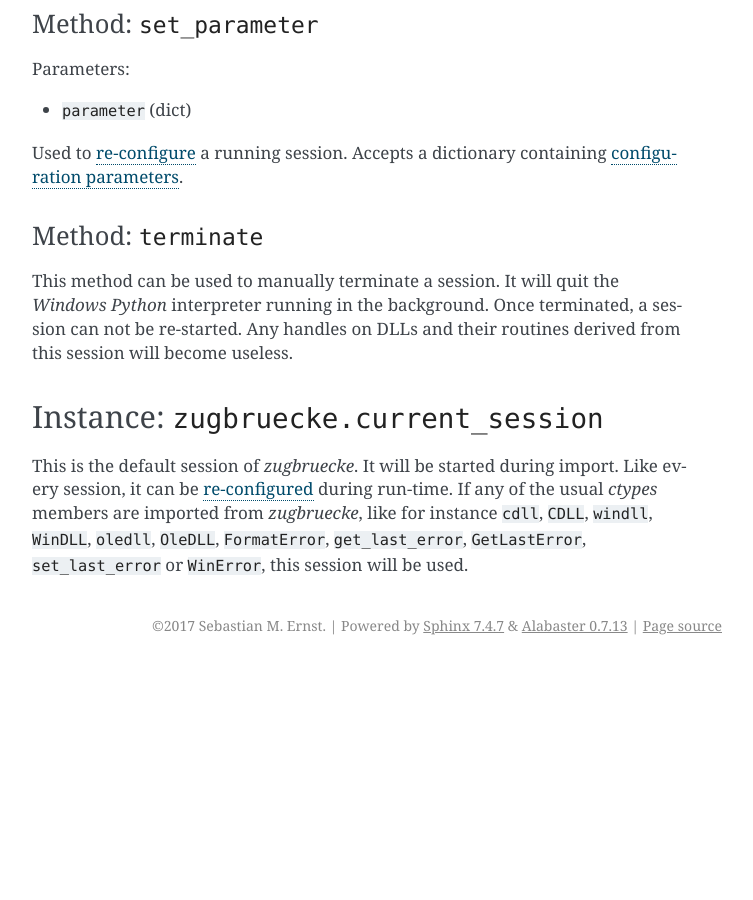
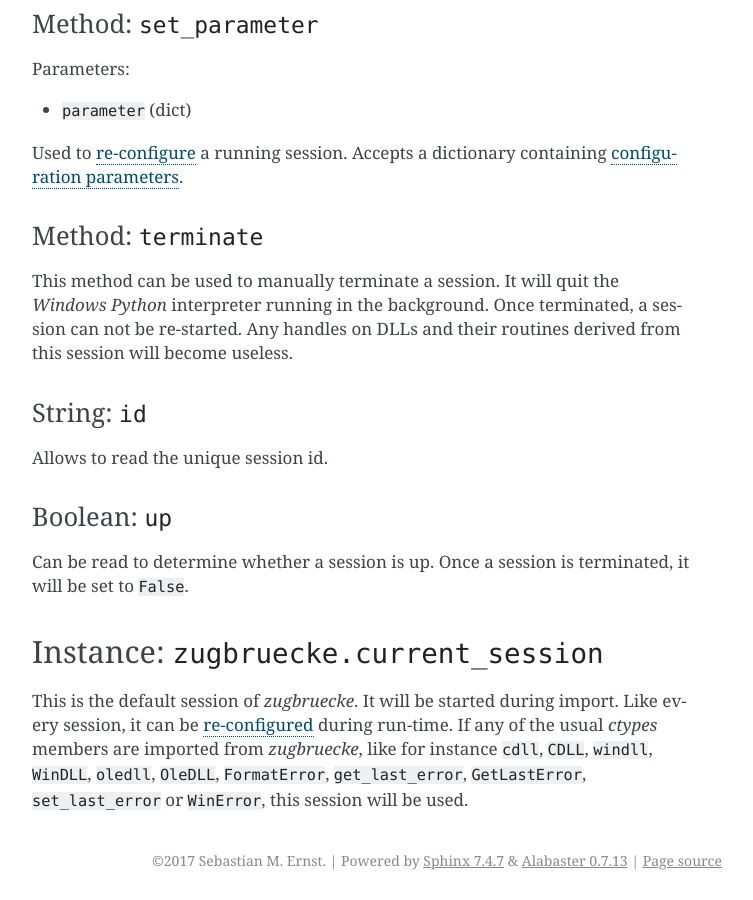
Before and after one commit to pleiszenburg/zugbruecke, a Sphinx documentation site: the page built from docs/session.rst, in a window 1280 px wide and 900 px high, scrolled down 1238 px. Shown: the whole window, without its empty margins (388-1141 px from the left). Built offline with Sphinx 7.4.7, drawn with Linux system fonts in a browser that asks for light colours; before the commit the page ends 1903 px from its top, so only the background shows below that.

Commit message:
added info on id and up status

```diff
--- a/docs/session.rst
+++ b/docs/session.rst
@@ -78,6 +78,17 @@ This method can be used to manually terminate a session. It will quit the
 can not be re-started. Any handles on DLLs and their routines derived from this
 session will become useless.
 
+String: ``id``
+^^^^^^^^^^^^^^
+
+Allows to read the unique session id.
+
+Boolean: ``up``
+^^^^^^^^^^^^^^^
+
+Can be read to determine whether a session is up. Once a session is terminated,
+it will be set to ``False``.
+
 .. _currentsessionobject:
 
 Instance: ``zugbruecke.current_session``
```
